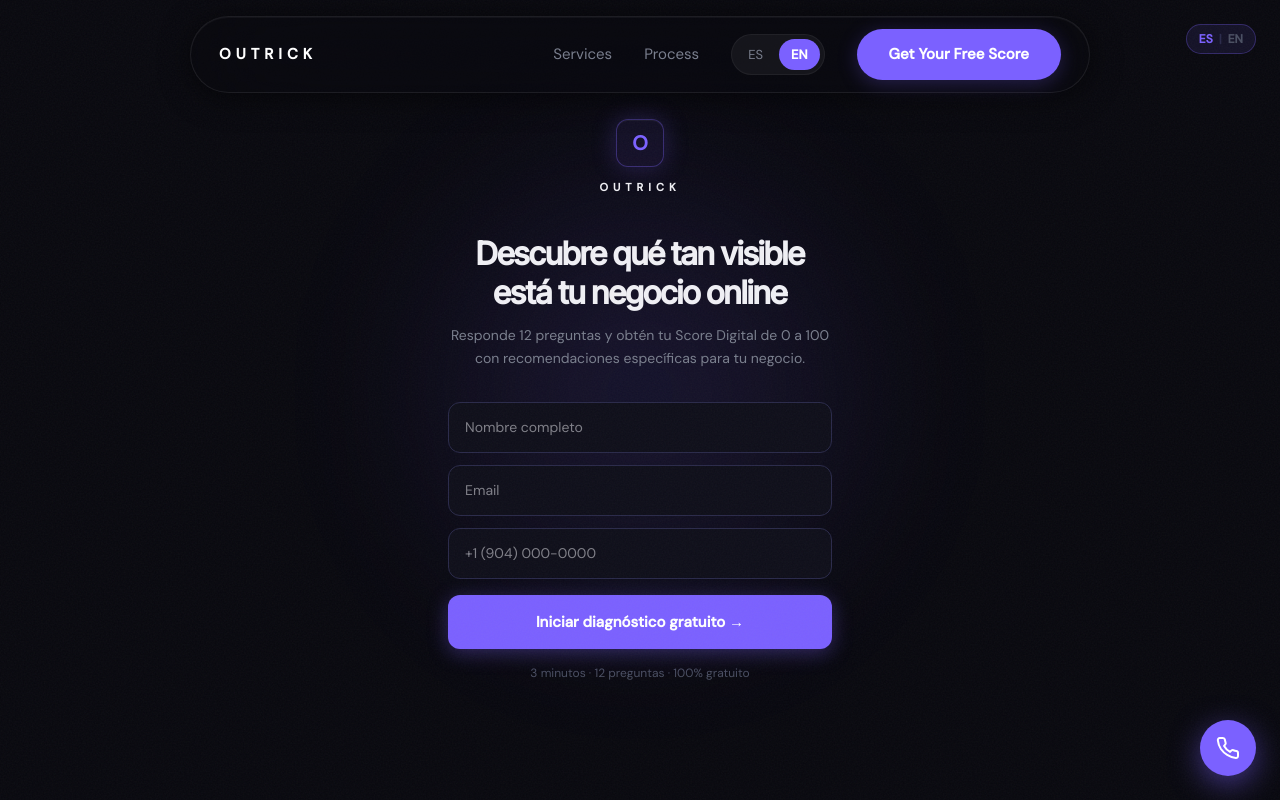
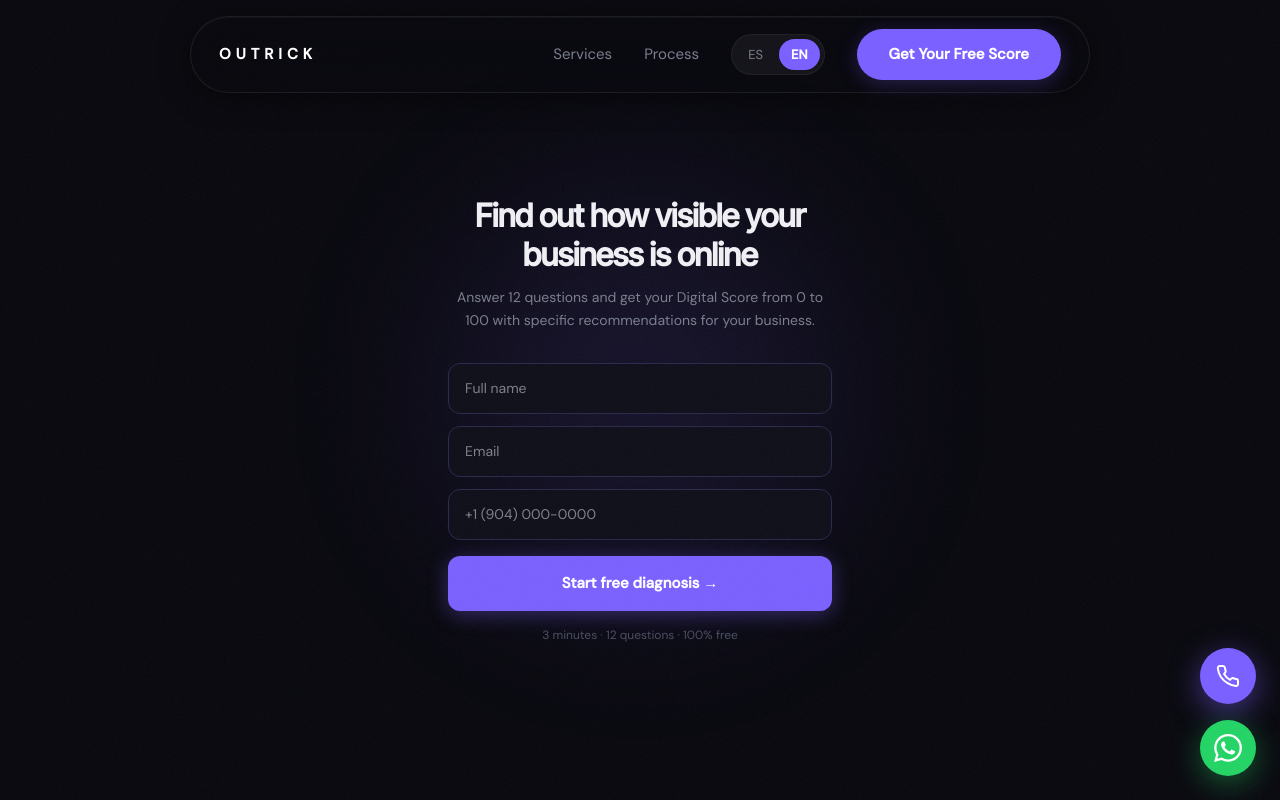
Before and after one commit to Gamm1866/Outrick, a Next.js app: page /score in a window 1280 px wide. Built offline with nearby package versions, Linux system fonts and the light colour scheme.

Commit message:
fix: unified lang toggle, remove dup logo, 40px offset, dual float buttons home+score

```diff
--- a/app/page.tsx
+++ b/app/page.tsx
@@ -8,6 +8,7 @@
 import ScoreForm from '@/components/ScoreForm';
 import Footer from '@/components/Footer';
 import WhatsAppButton from '@/components/WhatsAppButton';
+import PhoneButton from '@/components/PhoneButton';
 
 export default function Home() {
   return (
@@ -27,6 +28,7 @@
       <div className="section-divider" />
       <ScoreForm />
       <Footer />
+      <PhoneButton />
       <WhatsAppButton />
     </main>
   );
--- a/app/score/page.tsx
+++ b/app/score/page.tsx
@@ -2,6 +2,7 @@
 
 import { useState } from 'react'
 import { motion, AnimatePresence } from 'framer-motion'
+import { useLanguage } from '@/hooks/useLanguage'
 import IntroScreen, { type UserData } from '@/components/score/IntroScreen'
 import QuizScreen, { type Answer, type Question, type Category } from '@/components/score/QuizScreen'
 import ResultScreen from '@/components/score/ResultScreen'
@@ -145,7 +146,6 @@
 // ─── Types ───────────────────────────────────────────────────────────────────
 
 type Screen = 'intro' | 'quiz' | 'result'
-type Language = 'es' | 'en'
 
 interface CategoryScores {
   web: number
@@ -171,7 +171,8 @@
 
 export default function ScorePage() {
   const [screen, setScreen] = useState<Screen>('intro')
-  const [lang, setLang] = useState<Language>('es')
+  const { language } = useLanguage()
+  const lang = language as 'es' | 'en'
   const [userData, setUserData] = useState<UserData | null>(null)
   const [categoryScores, setCategoryScores] = useState<CategoryScores>({
     web: 0,
@@ -180,8 +181,6 @@
     automation: 0,
   })
   const [totalScore, setTotalScore] = useState(0)
-
-  const toggleLang = () => setLang((l) => (l === 'es' ? 'en' : 'es'))
 
   const handleIntroSubmit = (data: UserData) => {
     setUserData(data)
@@ -240,7 +239,7 @@
             exit="exit"
             transition={screenTransition}
           >
-            <IntroScreen lang={lang} onLangToggle={toggleLang} onSubmit={handleIntroSubmit} />
+            <IntroScreen lang={lang} onSubmit={handleIntroSubmit} />
           </motion.div>
         )}
 
@@ -255,7 +254,6 @@
           >
             <QuizScreen
               lang={lang}
-              onLangToggle={toggleLang}
               questions={QUESTIONS}
               categories={CATEGORIES}
               onComplete={handleQuizComplete}
--- /dev/null
+++ b/components/PhoneButton.tsx
@@ -0,0 +1,51 @@
+'use client'
+
+// Floating phone button for the home page — sits above the existing WhatsApp button
+
+export default function PhoneButton() {
+  return (
+    <a
+      href="tel:+19045904962"
+      aria-label="Llamar a Alex · Call Alex"
+      title="Llamar a Alex · Call Alex"
+      style={{
+        position: 'fixed',
+        bottom: '96px',
+        right: '28px',
+        zIndex: 90,
+        width: '56px',
+        height: '56px',
+        borderRadius: '9999px',
+        background: '#7B61FF',
+        display: 'flex',
+        alignItems: 'center',
+        justifyContent: 'center',
+        boxShadow: '0 8px 30px rgba(123, 97, 255, 0.5)',
+        transition: 'transform 0.2s ease, box-shadow 0.2s ease',
+        textDecoration: 'none',
+      }}
+      onMouseEnter={(e) => {
+        e.currentTarget.style.transform = 'scale(1.1)'
+        e.currentTarget.style.boxShadow = '0 12px 40px rgba(123, 97, 255, 0.65)'
+      }}
+      onMouseLeave={(e) => {
+        e.currentTarget.style.transform = 'scale(1)'
+        e.currentTarget.style.boxShadow = '0 8px 30px rgba(123, 97, 255, 0.5)'
+      }}
+    >
+      <svg
+        width="24"
+        height="24"
+        viewBox="0 0 24 24"
+        fill="none"
+        stroke="white"
+        strokeWidth="2"
+        strokeLinecap="round"
+        strokeLinejoin="round"
+        aria-hidden="true"
+      >
+        <path d="M22 16.92v3a2 2 0 0 1-2.18 2 19.79 19.79 0 0 1-8.63-3.07A19.5 19.5 0 0 1 4.93 13a19.79 19.79 0 0 1-3.07-8.67A2 2 0 0 1 3.88 2h3a2 2 0 0 1 2 1.72c.127.96.361 1.903.7 2.81a2 2 0 0 1-.45 2.11L8.09 9.91a16 16 0 0 0 6 6l1.27-1.27a2 2 0 0 1 2.11-.45c.907.339 1.85.573 2.81.7A2 2 0 0 1 22 16.92z" />
+      </svg>
+    </a>
+  )
+}
--- a/components/score/CallButton.tsx
+++ b/components/score/CallButton.tsx
@@ -1,36 +1,77 @@
 'use client'
+
+// Two floating buttons for /score:
+//   • Phone  — bottom-24 right-6 (calls Alex via Vapi)
+//   • WhatsApp — bottom-6 right-6
+
+const btnBase: React.CSSProperties = {
+  position: 'fixed',
+  right: '24px',
+  zIndex: 50,
+  width: '56px',
+  height: '56px',
+  borderRadius: '9999px',
+  display: 'flex',
+  alignItems: 'center',
+  justifyContent: 'center',
+  transition: 'transform 0.2s ease, box-shadow 0.2s ease',
+  textDecoration: 'none',
+}
 
 export default function CallButton() {
   return (
+    <>
+      {/* Phone button */}
       <a
         href="tel:+19045904962"
         aria-label="Llamar a Alex · Call Alex"
         title="Llamar a Alex · Call Alex"
-      className="fixed bottom-6 right-6 z-50 w-14 h-14 rounded-full flex items-center justify-center transition-all duration-200 hover:scale-110 group"
         style={{
+          ...btnBase,
+          bottom: '96px',
           background: '#7B61FF',
           boxShadow: '0 8px 30px rgba(123, 97, 255, 0.5)',
         }}
         onMouseEnter={(e) => {
+          e.currentTarget.style.transform = 'scale(1.1)'
           e.currentTarget.style.boxShadow = '0 12px 40px rgba(123, 97, 255, 0.65)'
         }}
         onMouseLeave={(e) => {
+          e.currentTarget.style.transform = 'scale(1)'
           e.currentTarget.style.boxShadow = '0 8px 30px rgba(123, 97, 255, 0.5)'
         }}
       >
-      <svg
-        width="24"
-        height="24"
-        viewBox="0 0 24 24"
-        fill="none"
-        stroke="white"
-        strokeWidth="2"
-        strokeLinecap="round"
-        strokeLinejoin="round"
-        aria-hidden="true"
-      >
+        <svg width="24" height="24" viewBox="0 0 24 24" fill="none" stroke="white" strokeWidth="2" strokeLinecap="round" strokeLinejoin="round" aria-hidden="true">
           <path d="M22 16.92v3a2 2 0 0 1-2.18 2 19.79 19.79 0 0 1-8.63-3.07A19.5 19.5 0 0 1 4.93 13a19.79 19.79 0 0 1-3.07-8.67A2 2 0 0 1 3.88 2h3a2 2 0 0 1 2 1.72c.127.96.361 1.903.7 2.81a2 2 0 0 1-.45 2.11L8.09 9.91a16 16 0 0 0 6 6l1.27-1.27a2 2 0 0 1 2.11-.45c.907.339 1.85.573 2.81.7A2 2 0 0 1 22 16.92z" />
         </svg>
       </a>
+
+      {/* WhatsApp button */}
+      <a
+        href="https://wa.me/19045904962"
+        target="_blank"
+        rel="noopener noreferrer"
+        aria-label="WhatsApp"
+        title="WhatsApp"
+        style={{
+          ...btnBase,
+          bottom: '24px',
+          background: '#25D366',
+          boxShadow: '0 8px 30px rgba(37, 211, 102, 0.4)',
+        }}
+        onMouseEnter={(e) => {
+          e.currentTarget.style.transform = 'scale(1.1)'
+          e.currentTarget.style.boxShadow = '0 12px 40px rgba(37, 211, 102, 0.6)'
+        }}
+        onMouseLeave={(e) => {
+          e.currentTarget.style.transform = 'scale(1)'
+          e.currentTarget.style.boxShadow = '0 8px 30px rgba(37, 211, 102, 0.4)'
+        }}
+      >
+        <svg viewBox="0 0 24 24" width="28" height="28" fill="white" xmlns="http://www.w3.org/2000/svg" aria-hidden="true">
+          <path d="M17.472 14.382c-.297-.149-1.758-.867-2.03-.967-.273-.099-.471-.148-.67.15-.197.297-.767.966-.94 1.164-.173.199-.347.223-.644.075-.297-.15-1.255-.463-2.39-1.475-.883-.788-1.48-1.761-1.653-2.059-.173-.297-.018-.458.13-.606.134-.133.298-.347.446-.52.149-.174.198-.298.298-.497.099-.198.05-.371-.025-.52-.075-.149-.669-1.612-.916-2.207-.242-.579-.487-.5-.669-.51-.173-.008-.371-.01-.57-.01-.198 0-.52.074-.792.372-.272.297-1.04 1.016-1.04 2.479 0 1.462 1.065 2.875 1.213 3.074.149.198 2.096 3.2 5.077 4.487.709.306 1.262.489 1.694.625.712.227 1.36.195 1.871.118.571-.085 1.758-.719 2.006-1.413.248-.694.248-1.289.173-1.413-.074-.124-.272-.198-.57-.347m-5.421 7.403h-.004a9.87 9.87 0 01-5.031-1.378l-.361-.214-3.741.982.998-3.648-.235-.374a9.86 9.86 0 01-1.51-5.26c.001-5.45 4.436-9.884 9.888-9.884 2.64 0 5.122 1.03 6.988 2.898a9.825 9.825 0 012.893 6.994c-.003 5.45-4.437 9.884-9.885 9.884m8.413-18.297A11.815 11.815 0 0012.05 0C5.495 0 .16 5.335.157 11.892c0 2.096.547 4.142 1.588 5.945L.057 24l6.305-1.654a11.882 11.882 0 005.683 1.448h.005c6.554 0 11.89-5.335 11.893-11.893a11.821 11.821 0 00-3.48-8.413z" />
+        </svg>
+      </a>
+    </>
   )
 }
--- a/components/score/IntroScreen.tsx
+++ b/components/score/IntroScreen.tsx
@@ -11,7 +11,6 @@
 
 interface IntroScreenProps {
   lang: 'es' | 'en'
-  onLangToggle: () => void
   onSubmit: (userData: UserData) => void
 }
 
@@ -49,7 +48,7 @@
   visible: { opacity: 1, y: 0, transition: { duration: 0.5, ease: [0.25, 0.1, 0.25, 1] as const } },
 }
 
-export default function IntroScreen({ lang, onLangToggle, onSubmit }: IntroScreenProps) {
+export default function IntroScreen({ lang, onSubmit }: IntroScreenProps) {
   const [form, setForm] = useState<UserData>({ name: '', email: '', whatsapp: '' })
   const [errors, setErrors] = useState<Partial<Record<keyof UserData, boolean>>>({})
   const tx = copy[lang]
@@ -88,56 +87,13 @@
         style={{ background: 'rgba(123, 97, 255, 0.18)', filter: 'blur(100px)' }}
       />
 
-      {/* Lang toggle */}
-      <div className="absolute top-6 right-6 z-10">
-        <button
-          onClick={onLangToggle}
-          className="flex items-center gap-1.5 rounded-full px-3 py-1.5 text-xs font-semibold transition-all duration-300"
-          style={{
-            background: 'rgba(123, 97, 255, 0.1)',
-            border: '1px solid rgba(123, 97, 255, 0.3)',
-          }}
-        >
-          <span style={{ color: lang === 'es' ? '#7B61FF' : '#4A4F62' }}>ES</span>
-          <span style={{ color: '#2a2a4a' }}>|</span>
-          <span style={{ color: lang === 'en' ? '#7B61FF' : '#4A4F62' }}>EN</span>
-        </button>
-      </div>
-
+      {/* mt-10 pushes content down 40px from the vertically centered position */}
       <motion.div
-        className="w-full max-w-sm relative z-10"
+        className="w-full max-w-sm relative z-10 mt-10"
         variants={container}
         initial="hidden"
         animate="visible"
       >
-        {/* Logo */}
-        <motion.div variants={item} className="flex flex-col items-center mb-10">
-          <div
-            className="w-12 h-12 rounded-xl flex items-center justify-center text-xl font-bold mb-3"
-            style={{
-              background: 'rgba(123, 97, 255, 0.08)',
-              border: '1px solid rgba(123, 97, 255, 0.35)',
-              color: '#7B61FF',
-              boxShadow: '0 0 24px rgba(123, 97, 255, 0.25), inset 0 1px 0 rgba(255,255,255,0.05)',
-              fontFamily: 'var(--font-body)',
-            }}
-          >
-            O
-          </div>
-          <span
-            style={{
-              fontFamily: 'var(--font-body)',
-              fontWeight: 700,
-              letterSpacing: '5px',
-              fontSize: '11px',
-              color: '#F0F0F5',
-              textTransform: 'uppercase' as const,
-            }}
-          >
-            OUTRICK
-          </span>
-        </motion.div>
-
         {/* Headline */}
         <motion.h1
           variants={item}
@@ -217,7 +173,6 @@
                 fontSize: '15px',
               }}
             >
-              {/* Shimmer */}
               <span className="absolute inset-0 -translate-x-full group-hover:translate-x-full transition-transform duration-700 bg-gradient-to-r from-transparent via-white/10 to-transparent pointer-events-none" />
               <span className="relative">{tx.cta}</span>
             </button>
--- a/components/score/QuizScreen.tsx
+++ b/components/score/QuizScreen.tsx
@@ -31,7 +31,6 @@
 
 interface QuizScreenProps {
   lang: 'es' | 'en'
-  onLangToggle: () => void
   questions: Question[]
   categories: Category[]
   onComplete: (answers: Answer[]) => void
@@ -45,7 +44,6 @@
 
 export default function QuizScreen({
   lang,
-  onLangToggle,
   questions,
   categories,
   onComplete,
@@ -102,24 +100,8 @@
         }}
       />
 
-      {/* Lang toggle */}
-      <div className="absolute top-6 right-6 z-10">
-        <button
-          onClick={onLangToggle}
-          className="flex items-center gap-1.5 rounded-full px-3 py-1.5 text-xs font-semibold transition-all duration-300"
-          style={{
-            background: 'rgba(123, 97, 255, 0.1)',
-            border: '1px solid rgba(123, 97, 255, 0.3)',
-          }}
-        >
-          <span style={{ color: lang === 'es' ? '#7B61FF' : '#4A4F62' }}>ES</span>
-          <span style={{ color: '#2a2a4a' }}>|</span>
-          <span style={{ color: lang === 'en' ? '#7B61FF' : '#4A4F62' }}>EN</span>
-        </button>
-      </div>
-
       {/* Progress */}
-      <div className="pt-2 pb-6 pr-20">
+      <div className="pt-2 pb-6">
         <ProgressBar current={currentIndex} total={questions.length} lang={lang} />
       </div>
 
```
Lines whose indentation alone changed are shown as unchanged.
